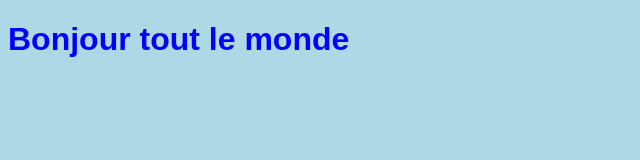
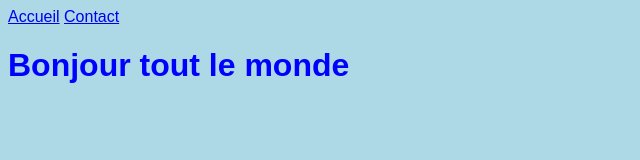
Before and after one commit to aithiba-ops/mon-site, a plain HTML site: page index.html in a window 1280 px wide. Shown: the whole page, without its empty margins (0-640 px from the left). Drawn offline with Linux system fonts and the light colour scheme.

Commit message:
ajoute le menu de navigation

```diff
--- a/index.html
+++ b/index.html
@@ -6,6 +6,11 @@
     <link rel="stylesheet" href="style.css">
 </head>
 <body>
+    <nav>
+        <a href="index.html">Accueil</a>
+        <a href="#contact">Contact</a>
+    </nav>
+
     <h1>Bonjour tout le monde</h1>
 </body>
 </html>
```
